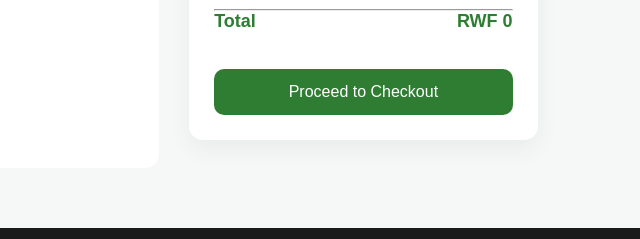
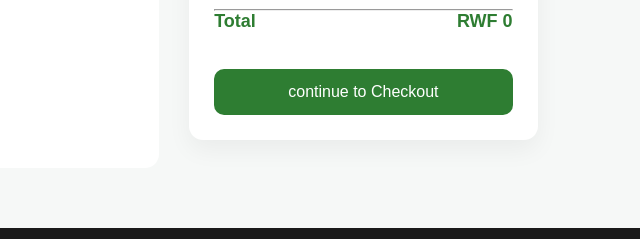
Before and after one commit to singizwatrinite/Fresh-Gaint, a plain HTML site: page cart/cart.html in a window 1280 px wide. Shown: the part 465-704 px from the top of the page, 640-1280 px from the left. Drawn offline with Linux system fonts and the light colour scheme; no server answers.

Commit message:
feat: add cart page markup with navigation and order summary

```diff
--- a/cart/cart.html
+++ b/cart/cart.html
@@ -1,5 +1,6 @@
 <!DOCTYPE html>
 <html lang="en">
+
 <head>
     <meta charset="UTF-8">
     <meta name="viewport" content="width=device-width, initial-scale=1.0">
@@ -10,6 +11,7 @@
     <script src="../shared/products.js"></script>
     <script src="../shared/customer-auth.js"></script>
 </head>
+
 <body>
 
     <!-- ================= TOP BAR ================= -->
@@ -17,12 +19,16 @@
         <div class="top-left">
             <span><i class="fa-solid fa-truck"></i> We deliver everywhere in KGL</span>
             <span><i class="fa-solid fa-phone"></i> 0783628833</span>
-        <a href="https://www.instagram.com/freshy_board?igsh=MjNmemVvYXNna2Y1" target="_blank" rel="noopener" class="ig-link"><i class="fa-brands fa-instagram"></i> freshy_board</a>
+            <a href="https://www.instagram.com/freshy_board?igsh=MjNmemVvYXNna2Y1" target="_blank" rel="noopener"
+                class="ig-link"><i class="fa-brands fa-instagram"></i> freshy_board</a>
         </div>
         <div class="top-right">
-        <a href="../login/login.html?tab=login"><i class="fa-regular fa-user"></i> Login</a> / <a href="../login/login.html?tab=register">Create Account</a>
+            <a href="../login/login.html?tab=login"><i class="fa-regular fa-user"></i> Login</a> / <a
+                href="../login/login.html?tab=register">Create Account</a>
             <a href="../wishlist/wishlist.html"><i class="fa-regular fa-heart"></i> Wishlist</a>
-        <select class="currency-select" aria-label="Currency"><option value="RWF">RWF</option></select>
+            <select class="currency-select" aria-label="Currency">
+                <option value="RWF">RWF</option>
+            </select>
         </div>
     </div>
 
@@ -90,7 +96,7 @@
                     ⚠ Minimum order for delivery is <b>RWF 5,000</b>
                 </p>
                 <div class="toast" id="toast"></div>
-            <button class="checkout-btn" id="checkoutBtn">Proceed to Checkout</button>
+                <button class="checkout-btn" id="checkoutBtn">continue to Checkout</button>
             </div>
         </div>
     </section>
@@ -128,7 +134,8 @@
                         <span class="circle-icon">✓</span>
                         Privacy Policy / © 2026 Fresh Link – All Rights Reserved
                     </div>
-          <a href="https://www.instagram.com/freshy_board?igsh=MjNmemVvYXNna2Y1" target="_blank" rel="noopener" class="footer-instagram-link">
+                    <a href="https://www.instagram.com/freshy_board?igsh=MjNmemVvYXNna2Y1" target="_blank"
+                        rel="noopener" class="footer-instagram-link">
                         <i class="fa-brands fa-instagram"></i>
                         <span>Follow us on Instagram</span>
                     </a>
@@ -139,4 +146,5 @@
 
     <script src="cart.js"></script>
 </body>
+
 </html>
```
Lines whose indentation alone changed are shown as unchanged.
